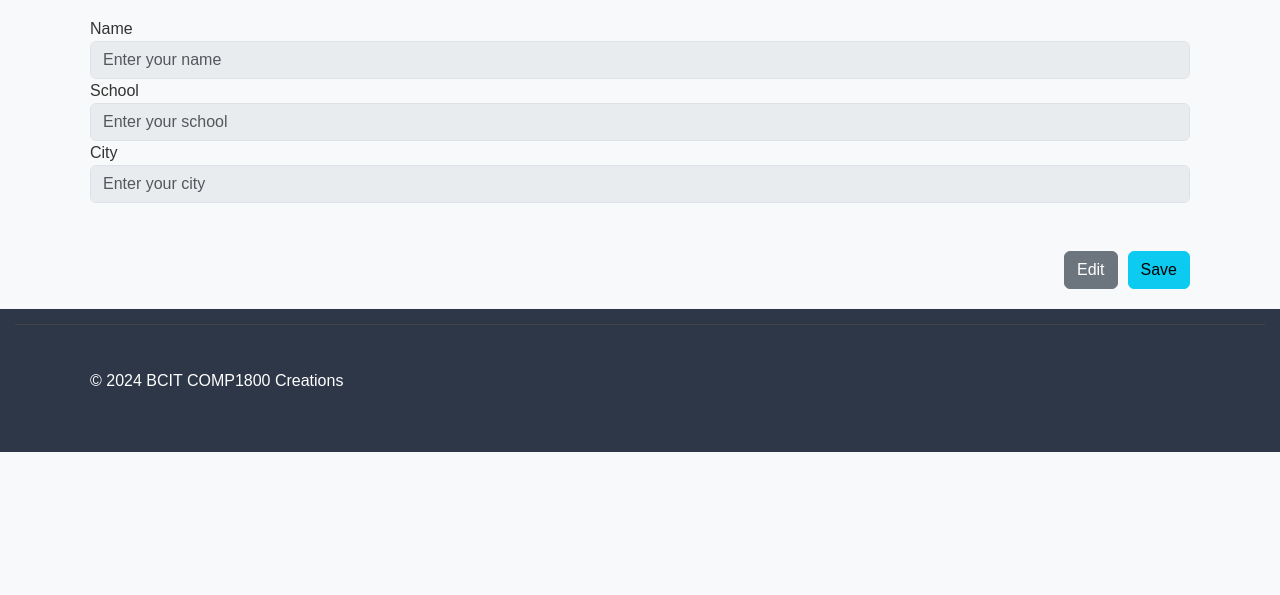
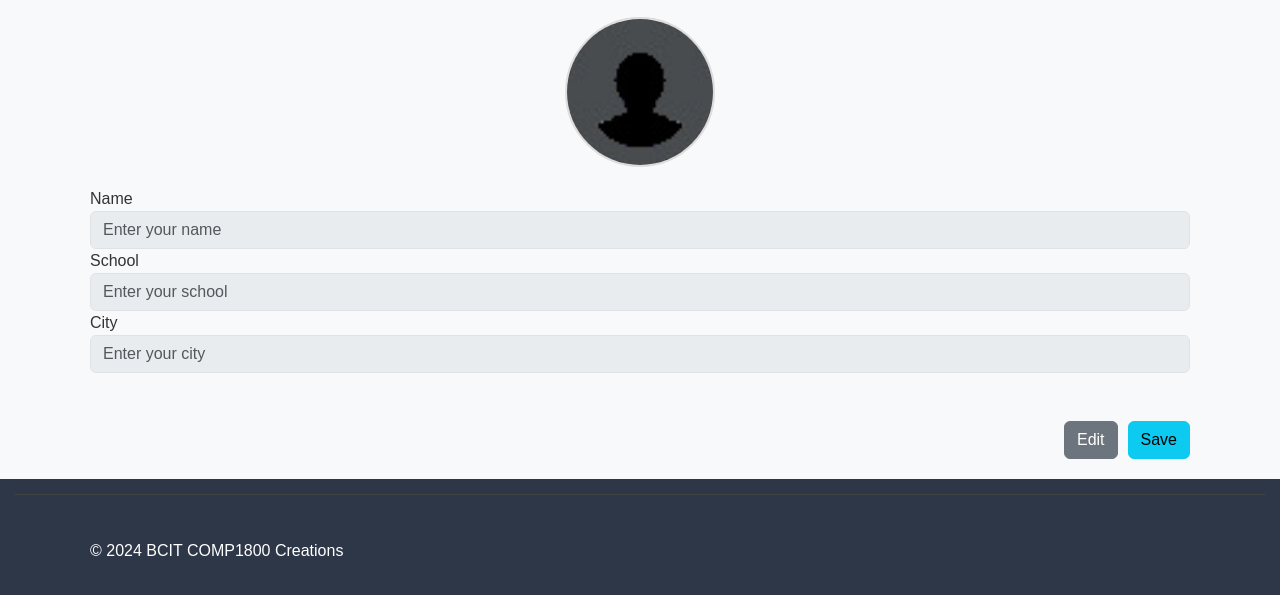
Before and after one commit to Kairooe/1800_202410_BBY11, a plain HTML site: page 1800_BBY11/profile.html in a window 1280 px wide. Shown: the part 181-776 px from the top of the page. Drawn offline with nearby package versions, Linux system fonts and the light colour scheme; no server answers.

Commit message:
profile page updated

```diff
--- a/1800_BBY11/profile.html
+++ b/1800_BBY11/profile.html
@@ -51,6 +51,9 @@
     <!-- stuff -->
     <div class="container">
         <h1>User Profile </h1>
+        <div class="profilePic">
+            <img src="/images/profile-default.jpeg" alt="Default User Icon">
+        </div>
         <form>
             <fieldset class="mb-3" id="personalInfoFields" disabled>
                 <div class="form-group">
--- a/1800_BBY11/styles/style.css
+++ b/1800_BBY11/styles/style.css
@@ -239,3 +239,24 @@ footer svg {
   width: 40px;
   height: 32px;
 }
+
+/**
+*Profile Pic
+*/
+
+/* Centering the profilePic div */
+.profilePic {
+  display: flex;
+  justify-content: center;
+  margin-top: 20px; /* Optional: Adds space above */
+  margin-bottom: 20px; /* Optional: Adds space below */
+}
+
+/* Styling the image inside profilePic */
+.profilePic img {
+  width: 150px; /* Adjust size as needed */
+  height: 150px;
+  border-radius: 50%; /* Makes the image circular */
+  object-fit: cover;
+  border: 2px solid #ddd; /* Optional: Adds a light border around the image */
+}
```
